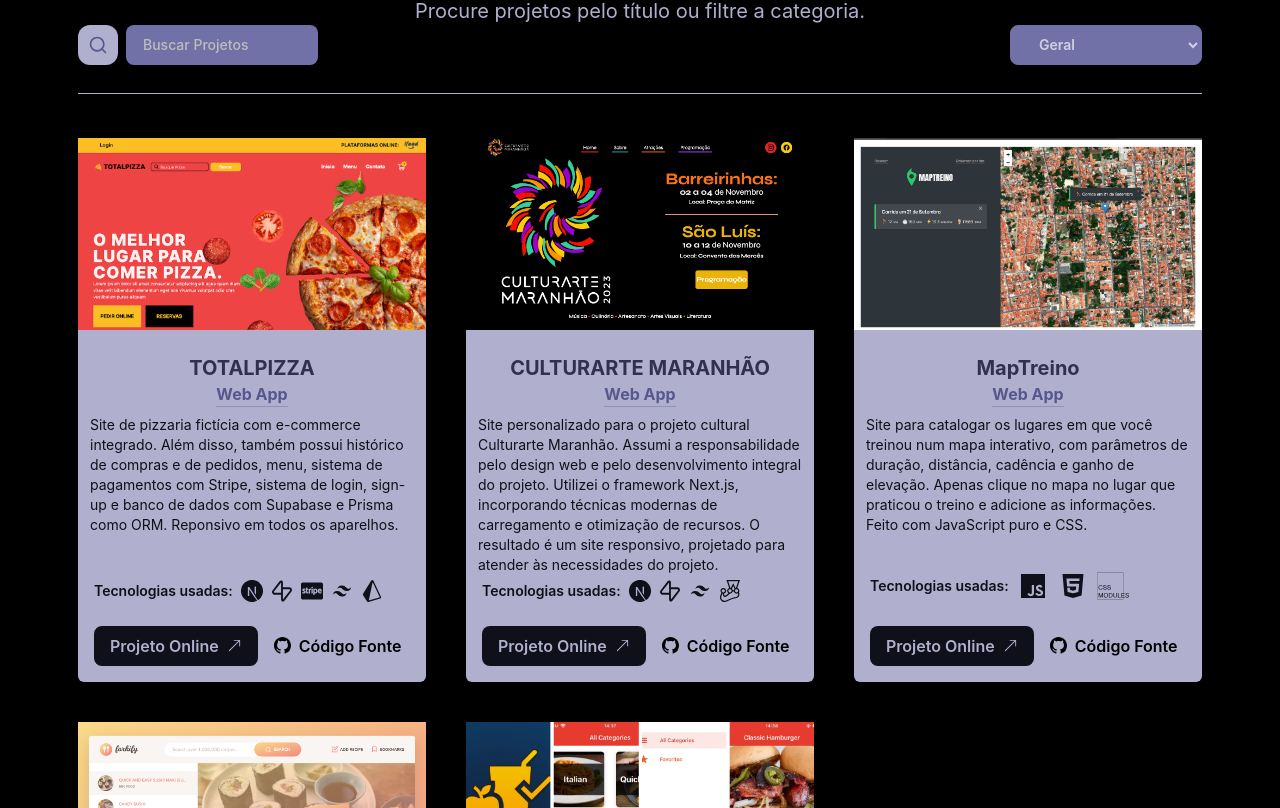
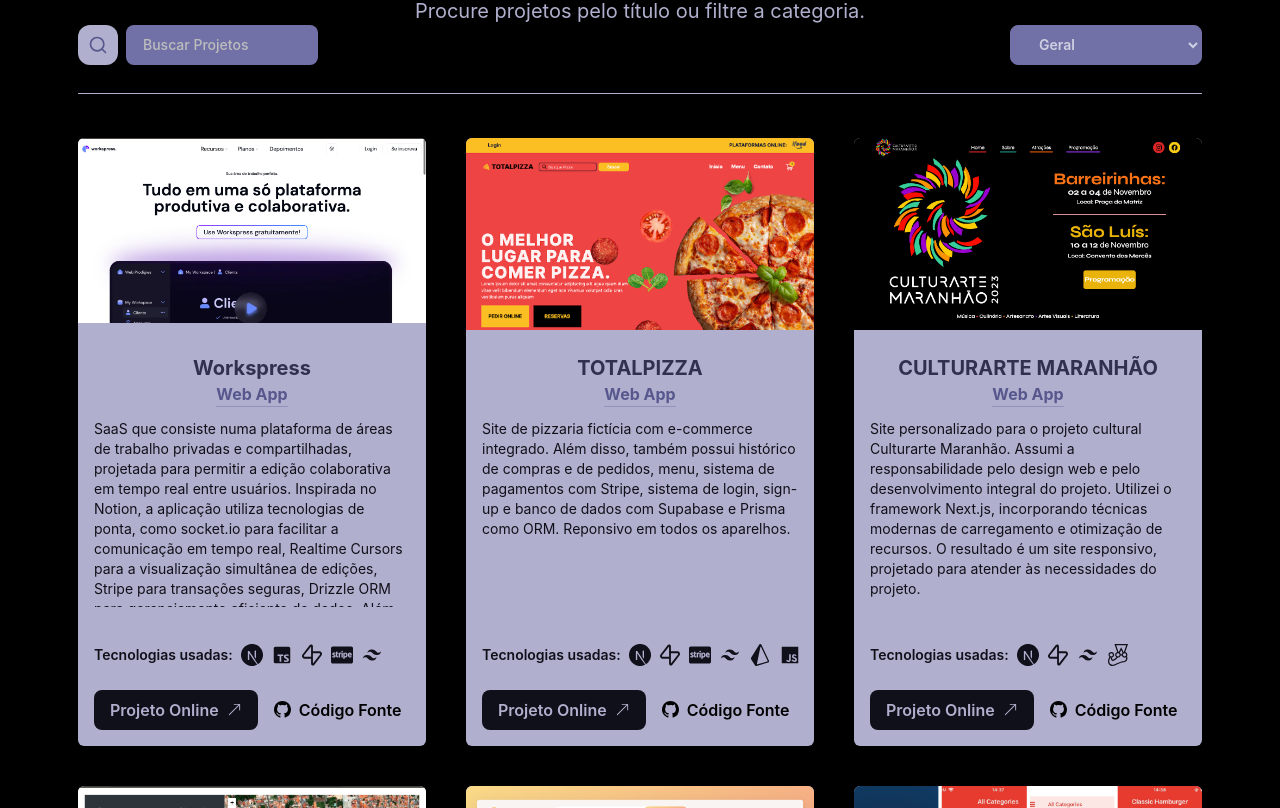
Before and after one commit to romuloromulo/meu-portfolio, a React (Create React App) app: page / in a window 1280 px wide. Shown: the part 2092-2900 px from the top of the page. Built offline with nearby package versions, Linux system fonts and the light colour scheme; a web font is replaced by a local one.

Commit message:
adicionando workspress no portfólio

```diff
--- a/src/components/projects/ProjectSingle.js
+++ b/src/components/projects/ProjectSingle.js
@@ -12,9 +12,9 @@
 }) => {
   return (
     <div
-      className={`card w-[95%] h-[34rem] sm:w-full rounded-md bg-white relative `}>
+      className={`card w-[95%] h-[38rem]  sm:w-full rounded-md bg-white relative `}>
       <div className={`rounded-md flex flex-col`}>
-        <div className="overflow-hidden h-[12rem]">
+        <div className="overflow-hidden h-[12rem] rounded-t-md">
           <img src={image} className="h-auto" alt="imagem do projeto" />
         </div>
         <div className="flex flex-col justify-center items-center p-3 sm:mt-3">
@@ -22,9 +22,9 @@
           <p className="font-bold text-cool-black-400 border-b border-cool-black-200 mb-2">
             {category}
           </p>
-          <p className="sm:text-sm  text-cool-black-800 text-sm">
+          <div className="sm:text-sm text-cool-black-800 text-sm max-h-[12rem] overflow-y-auto p-1">
             {description}
-          </p>
+          </div>
 
           <div className="flex  text-cool-black-800 text-sm w-full justify-start items-center absolute bottom-20 left-4 font-semibold">
             <p className="text-md">Tecnologias usadas:</p>
--- a/src/data/projects.js
+++ b/src/data/projects.js
@@ -31,8 +31,31 @@
 import Forkify from "../images/FORKIFY.png";
 import MyRecipes from "../images/MyRecipe.png";
 import Culturarte from "../images/culturarte.png";
+import Workspress from "../images/Workspress.png";
 
 export const projectsData = [
+  {
+    id: 6,
+    title: "Workspress",
+    category: "Web App",
+    img: Workspress,
+    description:
+      "SaaS que consiste numa plataforma de áreas de trabalho privadas e compartilhadas, projetada para permitir a edição colaborativa em tempo real entre usuários. Inspirada no Notion, a aplicação utiliza tecnologias de ponta, como socket.io para facilitar a comunicação em tempo real, Realtime Cursors para a visualização simultânea de edições, Stripe para transações seguras, Drizzle ORM para gerenciamento eficiente de dados. Além disso, a integração com o Supabase e Sockets potencializa ainda mais a performance e a colaboração efetiva. Essa SaaS oferece uma solução moderna e eficaz para ambientes de trabalho colaborativos.",
+    linkSite: "https://workspress-app-production.up.railway.app/",
+    linkGit: "https://github.com/romuloromulo/workspress-app",
+    tecnologias: [
+      <SiNextdotjs size={22} />,
+      <BiLogoTypescript size={22} />,
+      <RiSupabaseLine size={22} />,
+      <FaCcStripe size={22} />,
+      <BiLogoTailwindCss size={22} />,
+    ],
+    ProjectHeader: {
+      title: "TOTALPIZZA - Restaurante e Delivery",
+      publishDate: "30 de Agosto de 2023",
+      tags: "UI / Frontend",
+    },
+  },
   {
     id: 1,
     title: "TOTALPIZZA",
@@ -48,6 +71,7 @@
       <FaCcStripe size={22} />,
       <BiLogoTailwindCss size={22} />,
       <SiPrisma size={22} />,
+      <BiLogoJavascript size={22} />,
     ],
     ProjectHeader: {
       title: "TOTALPIZZA - Restaurante e Delivery",
```
Also changed, not shown: src/images/Workspress.png (added).
